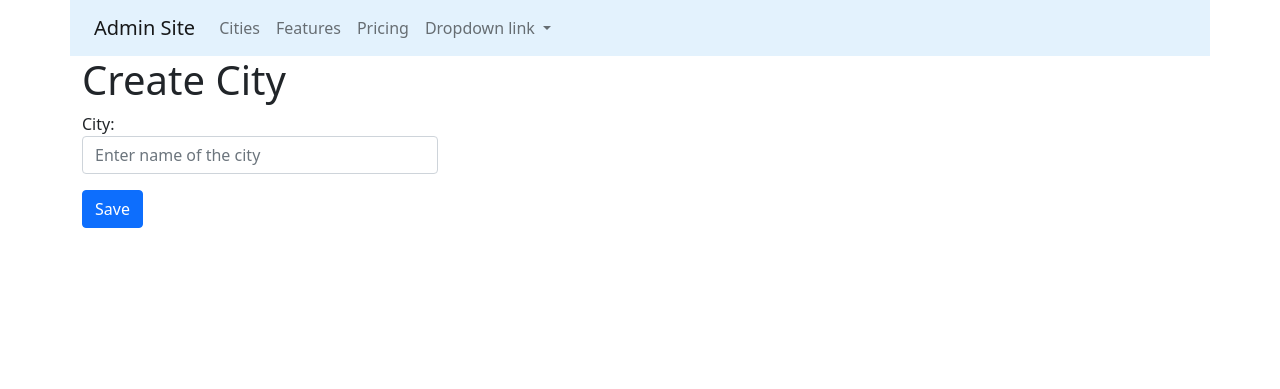
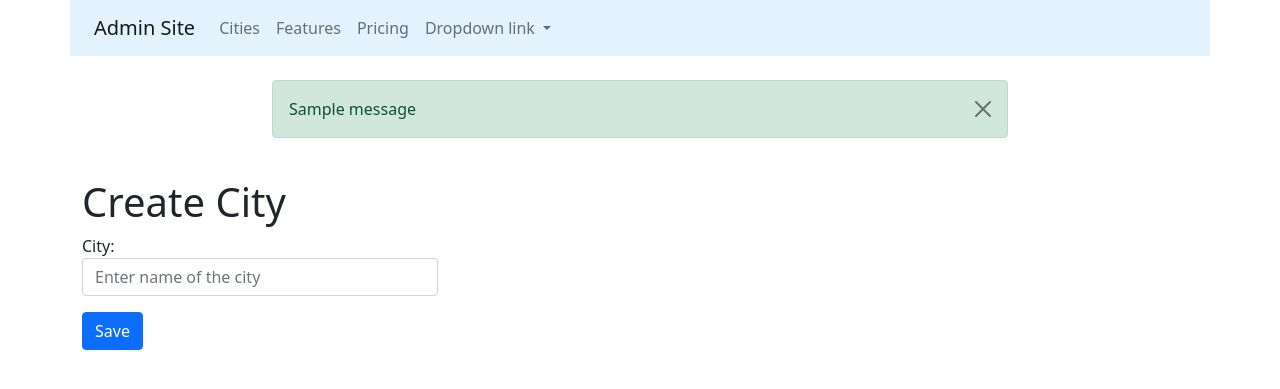
Before and after one commit to vkoliesov/find_route, a Django app: page /cities/add/ in a window 1280 px wide. Shown: the top 389 px of the page. Run offline with Django 3.2, Linux system fonts and the light colour scheme; tables that the repository leaves empty hold one stand-in row (values such as "Sample post"); one stand-in notice (Sample message) is shown.

Commit message:
add django messages

```diff
--- a/src/cities/views.py
+++ b/src/cities/views.py
@@ -1,6 +1,8 @@
 from django.shortcuts import render, get_object_or_404
 from django.views.generic import ListView, DetailView, CreateView, UpdateView, DeleteView
 from django.urls import reverse_lazy
+from django.contrib import messages
+from django.contrib.messages.views import SuccessMessageMixin
 
 from cities.models import City
 from cities.forms import CityForm
@@ -31,13 +33,15 @@ class CityCreateView(CreateView):
     form_class = CityForm
     template_name = 'cities/create.html'
     success_url = reverse_lazy('cities:home')
+    success_message = "City was created successfully"
 
 
-class CityUpdateView(UpdateView):
+class CityUpdateView(SuccessMessageMixin, UpdateView):
     model = City
     form_class = CityForm
     template_name = 'cities/update.html'
     success_url = reverse_lazy('cities:home')
+    success_message = "City was edited successfully"
 
 
 class CityDeleteView(DeleteView):
@@ -46,4 +50,5 @@ class CityDeleteView(DeleteView):
     success_url = reverse_lazy('cities:home')
 
     def get(self, request, *args, **kwargs):
+        messages.error(request, 'City deleted.')
         return self.post(request, *args, **kwargs)
--- a/src/templates/base.html
+++ b/src/templates/base.html
@@ -44,6 +44,30 @@
           </div>
         </div>
       </nav>
+      <div class="container">
+        <div class="row">
+          <div class="col-md-8 mx-auto my-4">
+            {% if messages %}
+            {% for message in messages %}
+              {% if message.level == DEFAULT_MESSAGE_LEVELS.ERROR %}
+                  <div class="alert alert-danger alert-dismissible fade show" role="alert">
+                    {{ message }}
+                    <button type="button" class="btn-close" data-bs-dismiss="alert" aria-label="Close"></button>
+                  </div>
+              {% else %}
+                  <div class="alert alert-success alert-dismissible fade show" role="alert">
+                    {{ message }}
+                    <button type="button" class="btn-close" data-bs-dismiss="alert" aria-label="Close"></button>
+                  </div>
+              {% endif %}
+
+            {% endfor %}
+            {% endif %}
+
+          </div>
+        </div>
+      </div>
+
         <div class="container">
             {% block content %}{% endblock %}
         </div>
```
